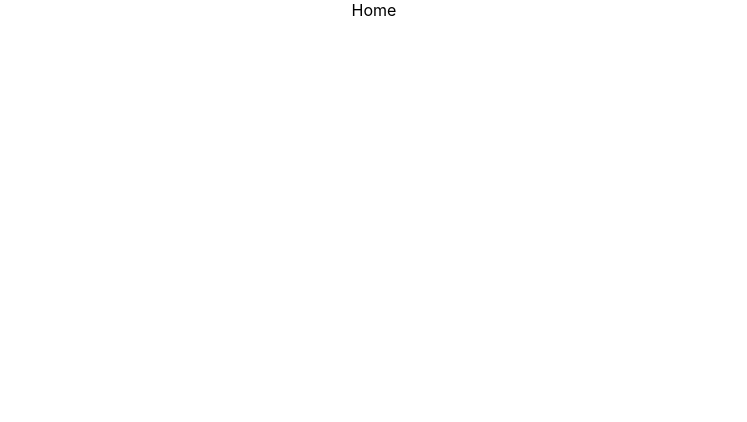
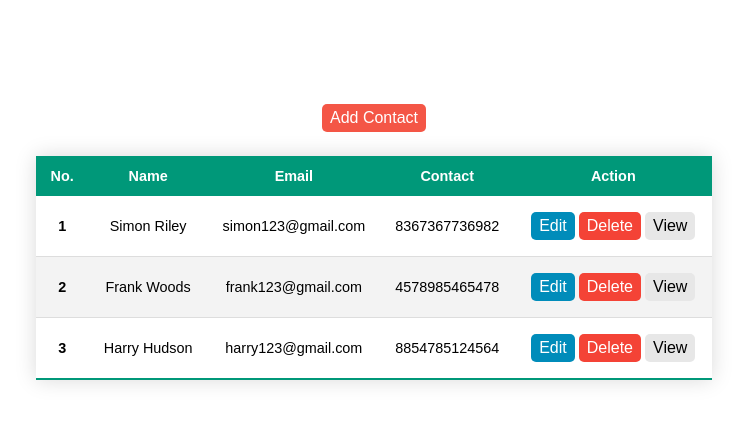
Before and after one commit to EhsanSaraee/add-contact-app, a React (Create React App) app: page / in a window 1280 px wide. Shown: the top 422 px of the page, without its empty margins (266-1013 px from the left). Built offline with nearby package versions, Linux system fonts and the light colour scheme; data requests are answered from the project's data file.

Commit message:
adding contacts data to home page

```diff
--- a/src/App.tsx
+++ b/src/App.tsx
@@ -1,4 +1,6 @@
 import { BrowserRouter, Route, Routes } from 'react-router-dom';
+import { ToastContainer } from 'react-toastify';
+import 'react-toastify/dist/ReactToastify.css';
 import './App.css';
 import AddEdit from './Pages/AddEdit';
 import Home from './Pages/Home';
@@ -6,16 +8,17 @@ import Info from './Pages/Info';
 
 const App = () => {
    return (
-      <div className="App">
-         <BrowserRouter>
+      <BrowserRouter>
+         <ToastContainer />
+         <div className="App">
             <Routes>
                <Route path="/" element={<Home />} />
                <Route path="/addContact" element={<AddEdit />} />
                <Route path="/editContact/:id" element={<AddEdit />} />
                <Route path="/info/:id" element={<Info />} />
             </Routes>
-         </BrowserRouter>
-      </div>
+         </div>
+      </BrowserRouter>
    );
 };
 
--- a/src/Pages/Home.tsx
+++ b/src/Pages/Home.tsx
@@ -1,7 +1,59 @@
+import { useEffect } from 'react';
+import { Link } from 'react-router-dom';
+import { toast } from 'react-toastify';
+import { useContactsQuery } from '../Redux/Services/contactsApi';
+import './Home.css';
+
 const Home = () => {
-  return (
-    <div>Home</div>
-  )
-}
+   const { data, error, isLoading } = useContactsQuery();
 
-export default Home
+  //  useEffect(() => {
+  //     toast.error('Something went wrong!');
+  //  }, [error]);
+
+   if (isLoading) {
+      return <h3>Loading...</h3>;
+   }
+
+   return (
+      <div style={{ marginTop: '100px' }}>
+         <Link to="/addContact">
+            <button className="btn btn-add">Add Contact</button>
+         </Link>
+         <br />
+         <br />
+         <table className="styled-table">
+            <thead>
+               <tr>
+                  <th style={{ textAlign: 'center' }}>No.</th>
+                  <th style={{ textAlign: 'center' }}>Name</th>
+                  <th style={{ textAlign: 'center' }}>Email</th>
+                  <th style={{ textAlign: 'center' }}>Contact</th>
+                  <th style={{ textAlign: 'center' }}>Action</th>
+               </tr>
+            </thead>
+            <tbody>
+               {data?.map(({ id, name, email, contact }: any, index: any) => (
+                  <tr key={id}>
+                     <th scope="row">{index + 1}</th>
+                     <td>{name}</td>
+                     <td>{email}</td>
+                     <td>{contact}</td>
+                     <td>
+                        <Link to={`/editContact/${id}`}>
+                           <button className="btn btn-edit">Edit</button>
+                        </Link>
+                        <button className="btn btn-delete">Delete</button>
+                        <Link to={`/info/${id}`}>
+                           <button className="btn btn-view">View</button>
+                        </Link>
+                     </td>
+                  </tr>
+               ))}
+            </tbody>
+         </table>
+      </div>
+   );
+};
+
+export default Home;
--- a/src/Redux/Services/contactsApi.ts
+++ b/src/Redux/Services/contactsApi.ts
@@ -4,7 +4,7 @@ import { createApi, fetchBaseQuery } from '@reduxjs/toolkit/query/react';
 export const contactsApi = createApi({
    reducerPath: 'contactsApi',
    baseQuery: fetchBaseQuery({
-      baseUrl: 'http://localhost:5000',
+      baseUrl: 'http://localhost:5000/',
    }),
    endpoints: (builder) => ({
       contacts: builder.query<Contact[], void>({
```
